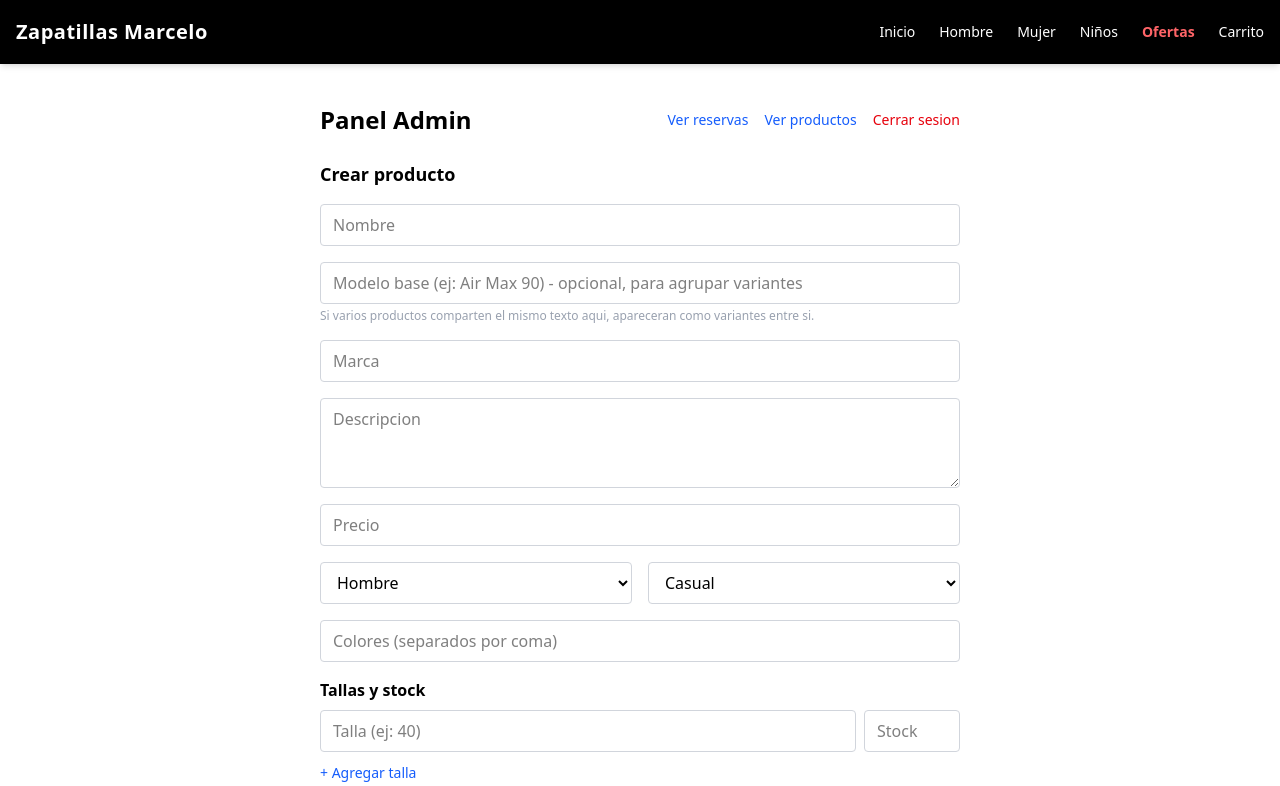
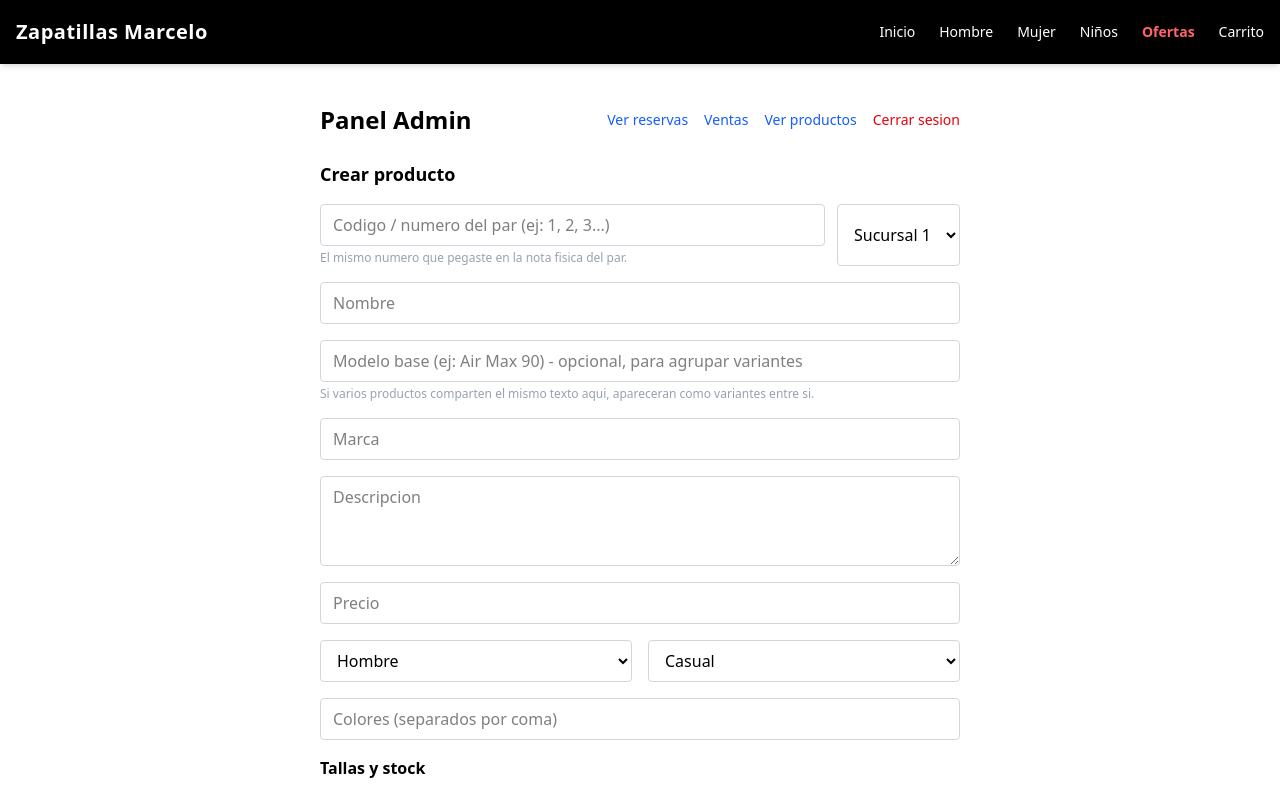
Before and after one commit to jairhurtadoo481/zapatillas-marcelo-frontend, a Next.js app: page /admin in a window 1280 px wide. Shown: the top 786 px of the page. Built offline with nearby package versions, Linux system fonts and the light colour scheme; no server answers; sample sign-in values are in the browser's storage.

Commit message:
Describe aqui que cambiaste

```diff
--- a/app/admin/page.js
+++ b/app/admin/page.js
@@ -10,6 +10,8 @@ import { obtenerToken, eliminarToken } from "../../lib/auth";
 export default function AdminPage() {
   const router = useRouter();
   const [form, setForm] = useState({
+    codigo: "",
+    sucursal: "sucursal1",
     nombre: "",
     modeloBase: "",
     marca: "",
@@ -57,6 +59,8 @@ export default function AdminPage() {
         .map((t) => ({ talla: t.talla.trim(), stock: Number(t.stock) }));
 
       const payload = {
+        codigo: form.codigo.trim(),
+        sucursal: form.sucursal,
         nombre: form.nombre,
         modeloBase: form.modeloBase.trim(),
         marca: form.marca,
@@ -79,6 +83,8 @@ export default function AdminPage() {
 
       setMensaje("Producto creado correctamente");
       setForm({
+        codigo: "",
+        sucursal: "sucursal1",
         nombre: "",
         modeloBase: "",
         marca: "",
@@ -112,6 +118,9 @@ export default function AdminPage() {
             <Link href="/admin/reservas" className="text-sm text-blue-600 hover:underline">
               Ver reservas
             </Link>
+            <Link href="/admin/ventas" className="text-sm text-blue-600 hover:underline">
+              Ventas
+            </Link>
             <Link href="/admin/productos" className="text-sm text-blue-600 hover:underline">
               Ver productos
             </Link>
@@ -127,6 +136,30 @@ export default function AdminPage() {
         <h2 className="text-lg font-semibold mb-4">Crear producto</h2>
 
         <form onSubmit={manejarSubmit} className="flex flex-col gap-4">
+          <div className="flex gap-3">
+            <div className="flex-1">
+              <input
+                name="codigo"
+                placeholder="Codigo / numero del par (ej: 1, 2, 3...)"
+                value={form.codigo}
+                onChange={manejarCambio}
+                className="border border-gray-300 rounded px-3 py-2 w-full"
+              />
+              <p className="text-xs text-gray-400 mt-1">
+                El mismo numero que pegaste en la nota fisica del par.
+              </p>
+            </div>
+            <select
+              name="sucursal"
+              value={form.sucursal}
+              onChange={manejarCambio}
+              className="border border-gray-300 rounded px-3 py-2"
+            >
+              <option value="sucursal1">Sucursal 1</option>
+              <option value="sucursal2">Sucursal 2</option>
+            </select>
+          </div>
+
           <input
             name="nombre"
             placeholder="Nombre"
--- a/app/admin/productos/[id]/page.js
+++ b/app/admin/productos/[id]/page.js
@@ -23,7 +23,10 @@ export default function EditarProductoPage() {
   const { id } = useParams();
 
   const [form, setForm] = useState({
+    codigo: "",
+    sucursal: "sucursal1",
     nombre: "",
+    modeloBase: "",
     marca: "",
     descripcion: "",
     precio: "",
@@ -49,7 +52,10 @@ export default function EditarProductoPage() {
     try {
       const producto = await obtenerProductoPorId(id);
       setForm({
+        codigo: producto.codigo || "",
+        sucursal: producto.sucursal || "sucursal1",
         nombre: producto.nombre,
+        modeloBase: producto.modeloBase || "",
         marca: producto.marca,
         descripcion: producto.descripcion || "",
         precio: producto.precio,
@@ -112,7 +118,10 @@ export default function EditarProductoPage() {
         .map((t) => ({ talla: t.talla.trim(), stock: Number(t.stock) }));
 
       const payload = {
+        codigo: form.codigo.trim(),
+        sucursal: form.sucursal,
         nombre: form.nombre,
+        modeloBase: form.modeloBase.trim(),
         marca: form.marca,
         descripcion: form.descripcion,
         precio: Number(form.precio),
@@ -181,6 +190,25 @@ export default function EditarProductoPage() {
         </div>
 
         <form onSubmit={manejarSubmit} className="flex flex-col gap-4">
+          <div className="flex gap-3">
+            <input
+              name="codigo"
+              placeholder="Codigo / numero del par"
+              value={form.codigo}
+              onChange={manejarCambio}
+              className="border border-gray-300 rounded px-3 py-2 flex-1"
+            />
+            <select
+              name="sucursal"
+              value={form.sucursal}
+              onChange={manejarCambio}
+              className="border border-gray-300 rounded px-3 py-2"
+            >
+              <option value="sucursal1">Sucursal 1</option>
+              <option value="sucursal2">Sucursal 2</option>
+            </select>
+          </div>
+
           <input
             name="nombre"
             placeholder="Nombre"
@@ -188,6 +216,13 @@ export default function EditarProductoPage() {
             onChange={manejarCambio}
             className="border border-gray-300 rounded px-3 py-2"
             required
+          />
+          <input
+            name="modeloBase"
+            placeholder="Modelo base (para agrupar variantes)"
+            value={form.modeloBase}
+            onChange={manejarCambio}
+            className="border border-gray-300 rounded px-3 py-2"
           />
           <input
             name="marca"
@@ -354,9 +389,6 @@ export default function EditarProductoPage() {
                   />
                 ))}
               </div>
-              <p className="text-xs text-gray-400 mt-1">
-                Para eliminar imagenes individuales lo haremos en un paso aparte.
-              </p>
             </div>
           )}
 
@@ -385,9 +417,6 @@ export default function EditarProductoPage() {
 
         <div className="mt-10 border-t border-gray-200 pt-6">
           <h2 className="text-lg font-semibold mb-4">Registrar venta rapida</h2>
-          <p className="text-sm text-gray-500 mb-4">
-            Descuenta stock directamente sin tener que editar el numero a mano.
-          </p>
           {tallas
             .filter((t) => t.talla.trim() !== "")
             .map((t) => (
--- a/app/admin/productos/page.js
+++ b/app/admin/productos/page.js
@@ -5,6 +5,11 @@ import Link from "next/link";
 import ProtegerAdmin from "../../../components/ProtegerAdmin";
 import { obtenerProductos, eliminarProducto } from "../../../lib/api";
 import { obtenerToken } from "../../../lib/auth";
+
+const nombreSucursal = {
+  sucursal1: "Sucursal 1",
+  sucursal2: "Sucursal 2",
+};
 
 export default function AdminProductosPage() {
   const [productos, setProductos] = useState([]);
@@ -81,7 +86,17 @@ export default function AdminProductosPage() {
               </div>
 
               <div className="flex-1">
-                <p className="text-xs text-gray-500 uppercase">{producto.marca}</p>
+                <div className="flex items-center gap-2 flex-wrap">
+                  {producto.codigo && (
+                    <span className="text-xs bg-black text-white px-2 py-0.5 rounded font-bold">
+                      #{producto.codigo}
+                    </span>
+                  )}
+                  <span className="text-xs bg-gray-200 text-gray-700 px-2 py-0.5 rounded">
+                    {nombreSucursal[producto.sucursal] || "Sucursal 1"}
+                  </span>
+                  <p className="text-xs text-gray-500 uppercase">{producto.marca}</p>
+                </div>
                 <p className="font-semibold">{producto.nombre}</p>
                 <p className="text-sm text-gray-500">
                   {producto.categoria} / {producto.tipo} - S/ {producto.precio}
```
